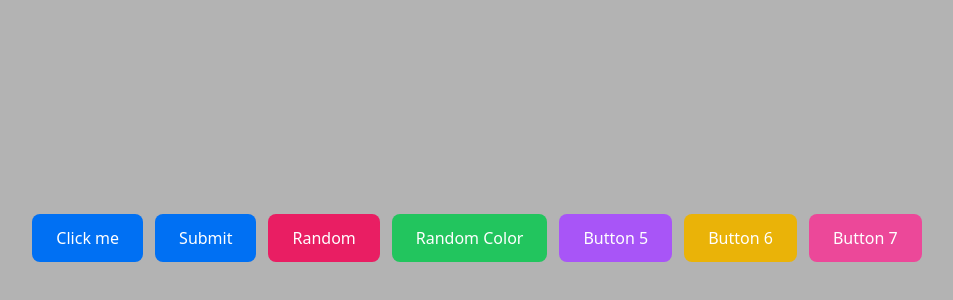
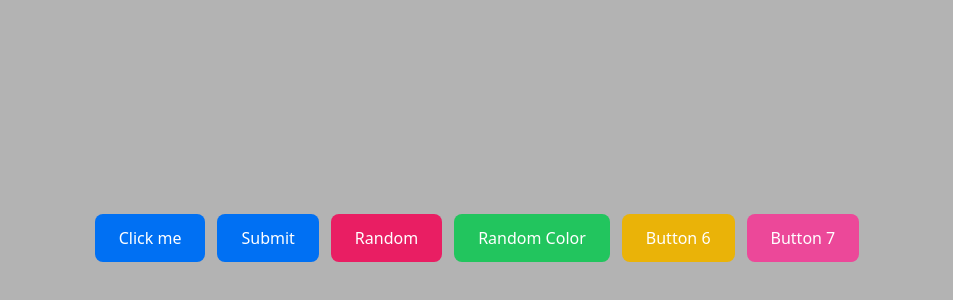
Before and after one commit to yanivprusman/dummyApp, a Next.js app: page / in a window 1280 px wide. Shown: the part 162-462 px from the top of the page, without its empty margins (163-1116 px from the left). Built offline with nearby package versions, Linux system fonts and the light colour scheme.

Commit message:
#21: Remove button 5 from the home page

```diff
--- a/app/page.tsx
+++ b/app/page.tsx
@@ -90,13 +90,6 @@ export default function Home() {
         {randomColor ? `Color: ${randomColor}` : "Random Color"}
       </button>
       <button
-        data-id="placeholder"
-        onMouseDown={(e) => handleMouseDown("placeholder", e)}
-        style={btnStyle("placeholder", "#a855f7")}
-      >
-        Button 5
-      </button>
-      <button
         data-id="placeholder-6"
         onMouseDown={(e) => handleMouseDown("placeholder-6", e)}
         style={btnStyle("placeholder-6", "#eab308")}
```
